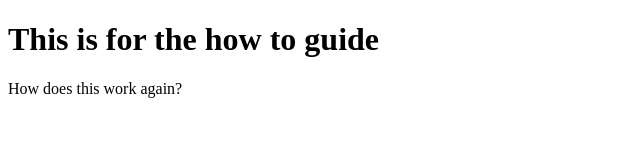
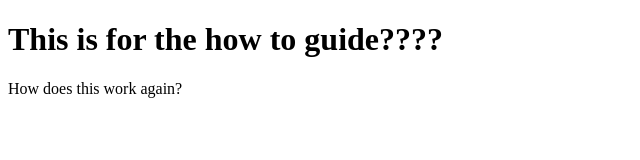
Before and after one commit to pedigomatt/CS_290_400_F2016, a plain HTML site: page HTG.html in a window 1280 px wide. Shown: the full height of the page, 0-640 px from the left. Drawn offline with Linux system fonts and the light colour scheme.

Commit message:
Update HTG.html

```diff
--- a/HTG.html
+++ b/HTG.html
@@ -4,7 +4,7 @@
       <title>HW Assignment: DOM and Events CS290 Matt Pedigo October 30, 2016</title>
   </head>
   <body>
-    <h1>This is for the how to guide</h1>
+    <h1>This is for the how to guide????</h1>
     <p>How does this work again?</p>
   </body>
 </html>
```
